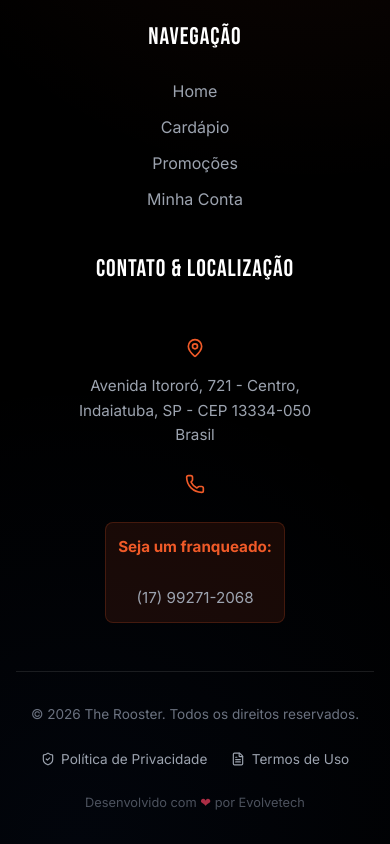
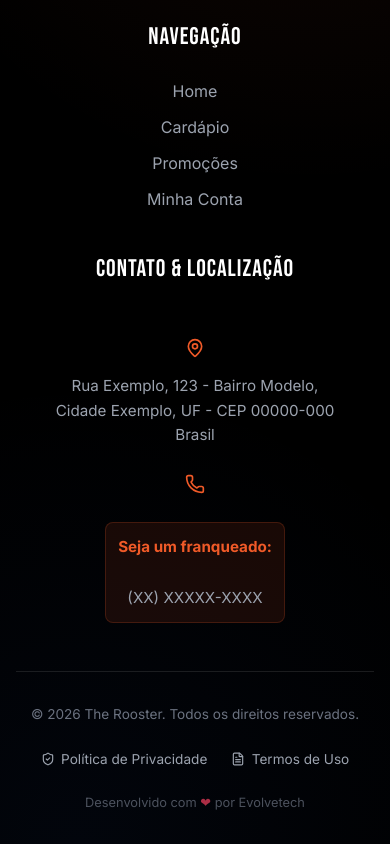
Before and after one commit to Evolvetech-Johnn/therooster, a React (Vite) app: page / in a window 390 px wide. Shown: the part 10756-11600 px from the top of the page. Built offline with nearby package versions, Linux system fonts and the light colour scheme.

Commit message:
fix: update store contact information in footer and cart
Update hardcoded address and franchise phone number in footer to use generic placeholder values, reflecting that these details should be configurable. Also prepare cart page to use store configuration by adding storeConfig hook.

```diff
--- a/src/components/layout/Footer.jsx
+++ b/src/components/layout/Footer.jsx
@@ -55,9 +55,9 @@ const Footer = () => {
             <div className="contact-item">
               <MapPin size={20} className="contact-icon" />
               <p>
-                Avenida Itororó, 721 - Centro,
+                Rua Exemplo, 123 - Bairro Modelo,
                 <br />
-                Indaiatuba, SP - CEP 13334-050
+                Cidade Exemplo, UF - CEP 00000-000
                 <br />
                 Brasil
               </p>
@@ -68,7 +68,7 @@ const Footer = () => {
                 <p className="franchise-highlight">
                   <strong>Seja um franqueado:</strong>
                   <br />
-                  (17) 99271-2068
+                  (XX) XXXXX-XXXX
                 </p>
               </div>
             </div>
--- a/src/pages/Cart/Cart.jsx
+++ b/src/pages/Cart/Cart.jsx
@@ -10,6 +10,7 @@ const Cart = () => {
   const { cartItems, removeFromCart, updateQuantity, subtotal, clearCart } =
     useCart();
   const { isAuthenticated } = useAuth();
+  const { storeConfig } = useStore();
   const navigate = useNavigate();
   const [couponCode, setCouponCode] = useState("");
   const [discount, setDiscount] = useState(0);
```
